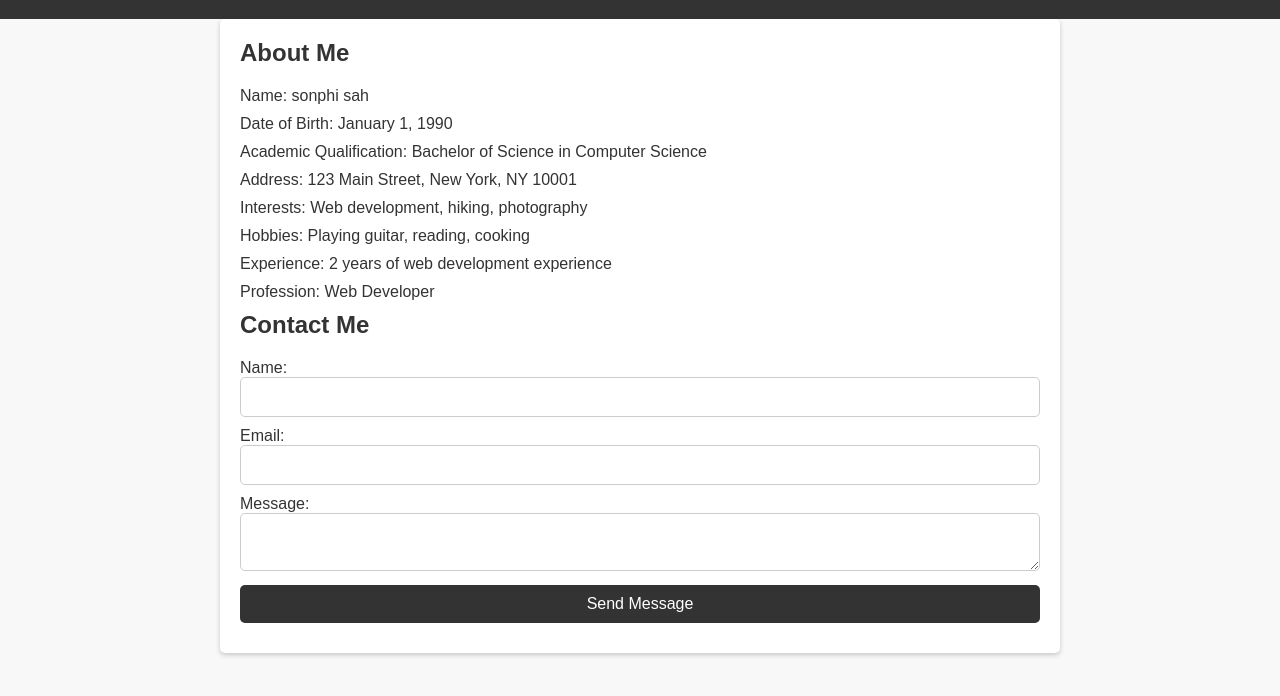
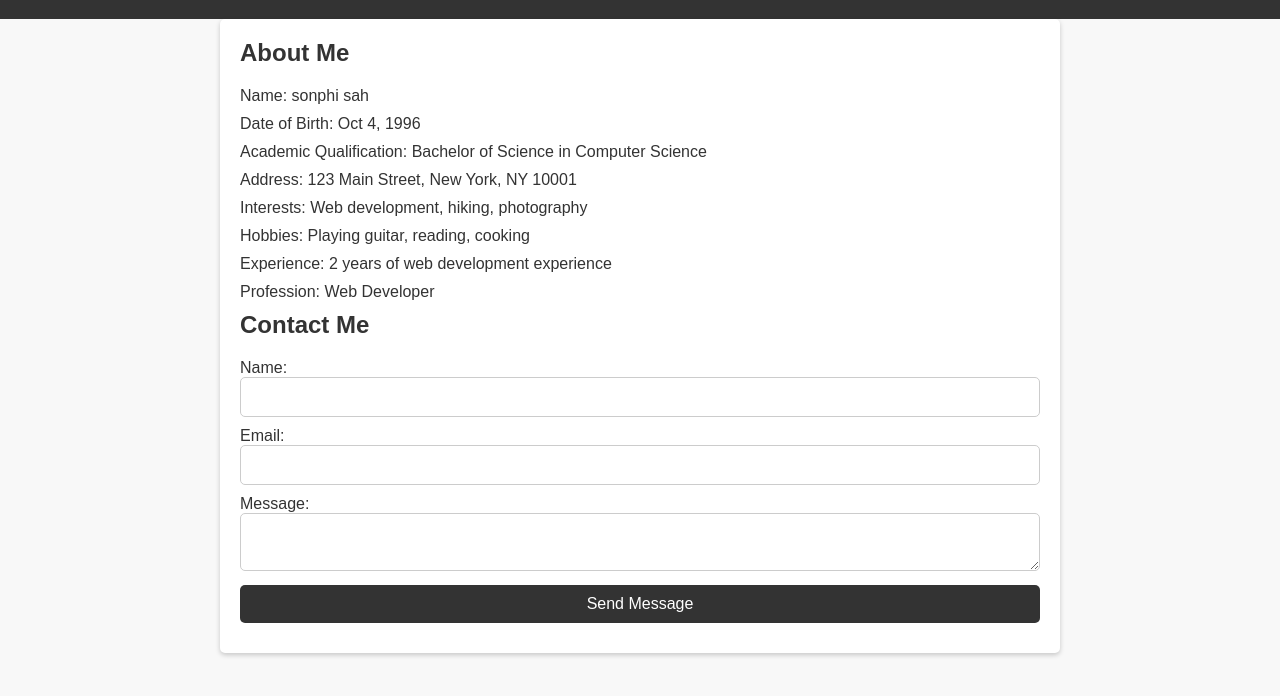
Before and after one commit to Sonphi11/sonphi_sah, a plain HTML site: page index.html in a window 1280 px wide. Shown: the part 58-754 px from the top of the page. Drawn offline with Linux system fonts and the light colour scheme.

Commit message:
dob change

```diff
--- a/index.html
+++ b/index.html
@@ -10,7 +10,7 @@
 	<section>
 		<h2>About Me</h2>
 		<p>Name: sonphi sah </p>
-		<p>Date of Birth: January 1, 1990</p>
+		<p>Date of Birth: Oct 4, 1996</p>
 		<p>Academic Qualification: Bachelor of Science in Computer Science</p>
 		<p>Address: 123 Main Street, New York, NY 10001</p>
 		<p>Interests: Web development, hiking, photography</p>
```
